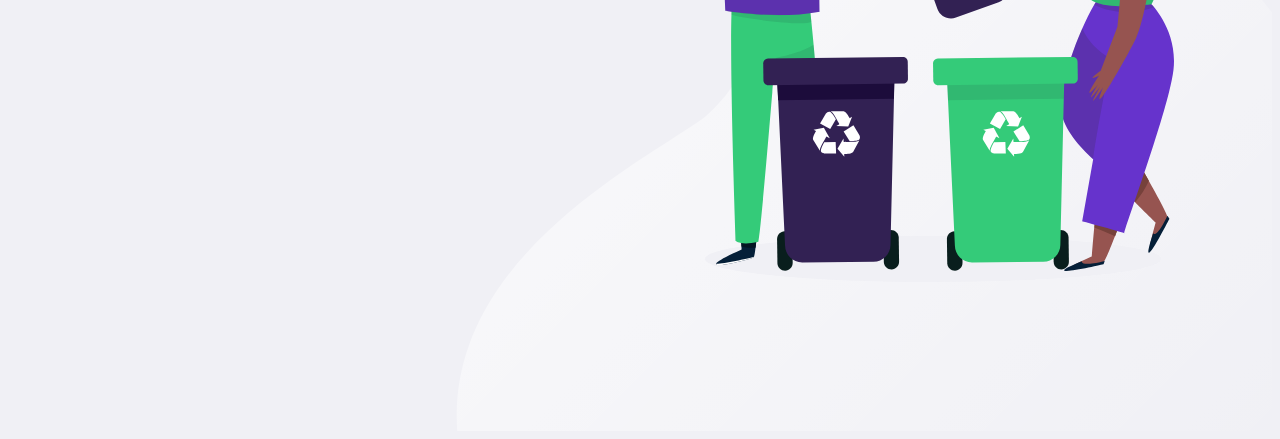
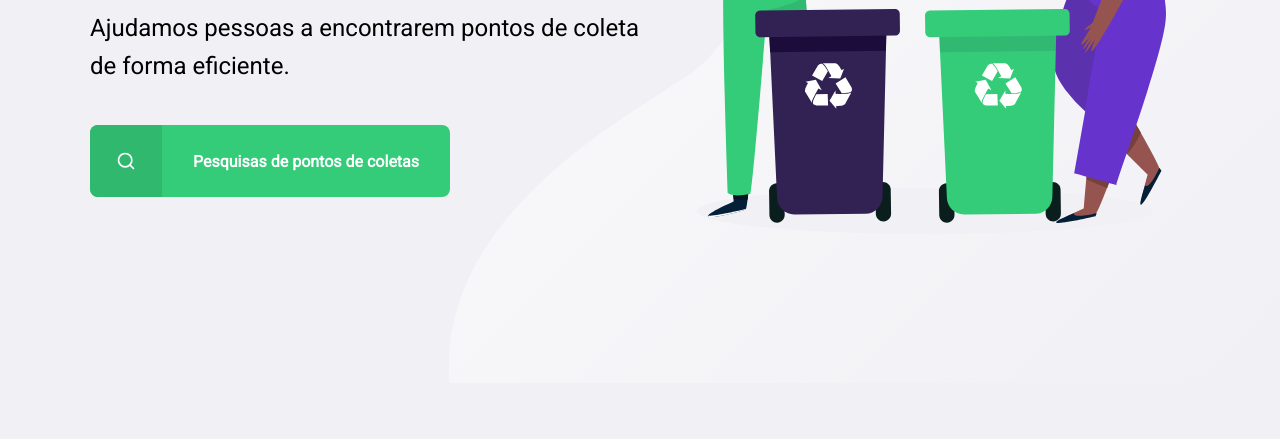
Before and after one commit to IlkaCarmo/Site-Ecoleta, a plain HTML site: page index.htm in a window 1280 px wide. Shown: the part 417-856 px from the top of the page. After the commit the page ends 800 px from the top, so only its background shows below. Drawn offline with Linux system fonts and the light colour scheme.

Commit message:
Fim primeria parte, alterado css

```diff
--- a/index.htm
+++ b/index.htm
@@ -6,7 +6,7 @@
 
     <title>Ecoleta</title>
 
-    <link href="https://fonts.googleapis.com/css2?family=Roboto&Ubuntu:wght@700&display=swap" rel="stylesheet">
+    <link href="https://fonts.googleapis.com/css2?family=Roboto&family=Ubuntu:wght@700&display=swap" rel="stylesheet">
 
     <link rel="stylesheet" href="/styles/main.css">
 
@@ -28,7 +28,8 @@
         <h1>Seu marketplace de coleta de residuos</h1>
 
         <p>Ajudamos pessoas a encontrarem pontos de coleta de forma eficiente.</p>
-        <button>Pesquisar postos de coletas</button>
+
+        <a href="#"><span></span><strong>Pesquisas de pontos de coletas</strong> </a>
 
     </main>
 
--- a/styles/main.css
+++ b/styles/main.css
@@ -1,5 +1,11 @@
 :root{
   --title-color:#322153;
+  --primary-color:#34cb79;
+}
+
+* {
+  margin: 0;
+  padding: 0;
 }
 
   html {
@@ -9,6 +15,7 @@
 
   body{
     background-color:#f0f0f5;
+    -webkit-font-smothing: antialiased;
   }
    #page-home{
     height:100vh;
@@ -30,7 +37,12 @@
   #page-home .content {
       width: 90%;
       max-width:1100px;
+      height: 100%;
+
       margin: 0 auto;
+
+      display: flex;
+      flex-direction: column;
   }
 
   #page-home header {
@@ -63,9 +75,89 @@
 #page-home main{
   max-width: 560px;
 
+  flex:1;
+
+  height: 600px;
+  display: flex;
+  flex-direction: column;
+  justify-content:  center;
+
+
 }
 #page-home main h1{
   font-size: 54px;
 
+}
+
+#page-home main p{
+  font-size: 24px;
+  line-height: 38px;
+  margin-top: 24px;
+}
+
+#page-home main a{
+  width: 100%;
+  max-width: 360px;
+  height: 72px;
+  border-radius: 8px;
+  display: flex;
+  align-items: center;
+  margin-top: 40px;
+
+  background: var(--primary-color);
+  transition: 400ms;
 
 }
+#page-home main a:hover{
+  background-color: #2fb86e;
+}
+#page-home main a span{
+  width: 72px;
+  height: 72px;
+
+  border-top-left-radius:  8px;
+  border-bottom-left-radius: 8px;
+
+  background-color: #2fb86e;
+display: flex;
+align-items: center;
+justify-content: center;
+
+}
+#page-home main a span::after{
+  content:"";
+  background-image: url('../assets/search.svg');
+  width: 20px;
+  height: 20px;
+}
+#page-home main a strong{
+flex: 1;
+color:white;
+text-align: center;
+ }
+
+ @media (max-width:900px){
+  #page-home{
+    background-position-x: 70vw;
+
+  }
+  #page-home .content{
+    align-items: center;
+    text-align: center;
+
+  }
+  #page-home header a{
+    position: absolute;
+    bottom: 48px;
+
+    left: 50%;
+    transform: translateX(-50%);
+  }
+  #page-home main {
+    align-items: center;
+
+}
+
+
+
+/* 1:32*/
```
